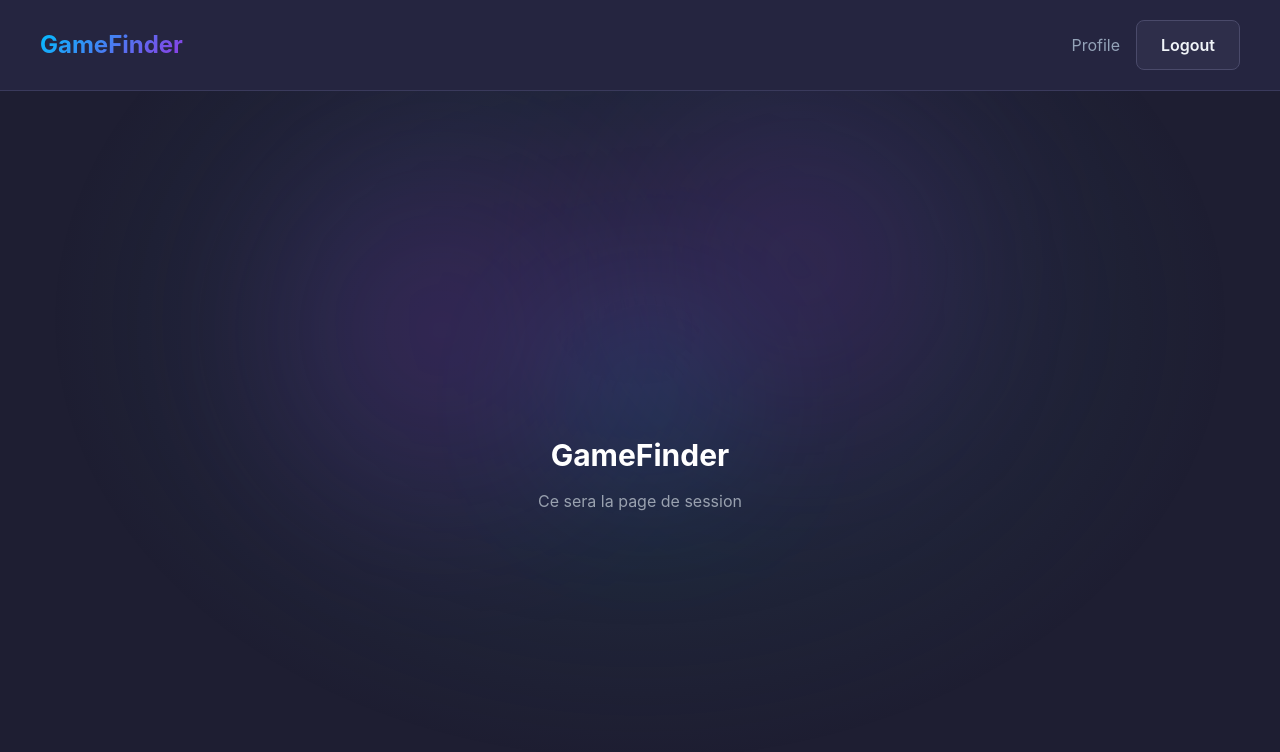
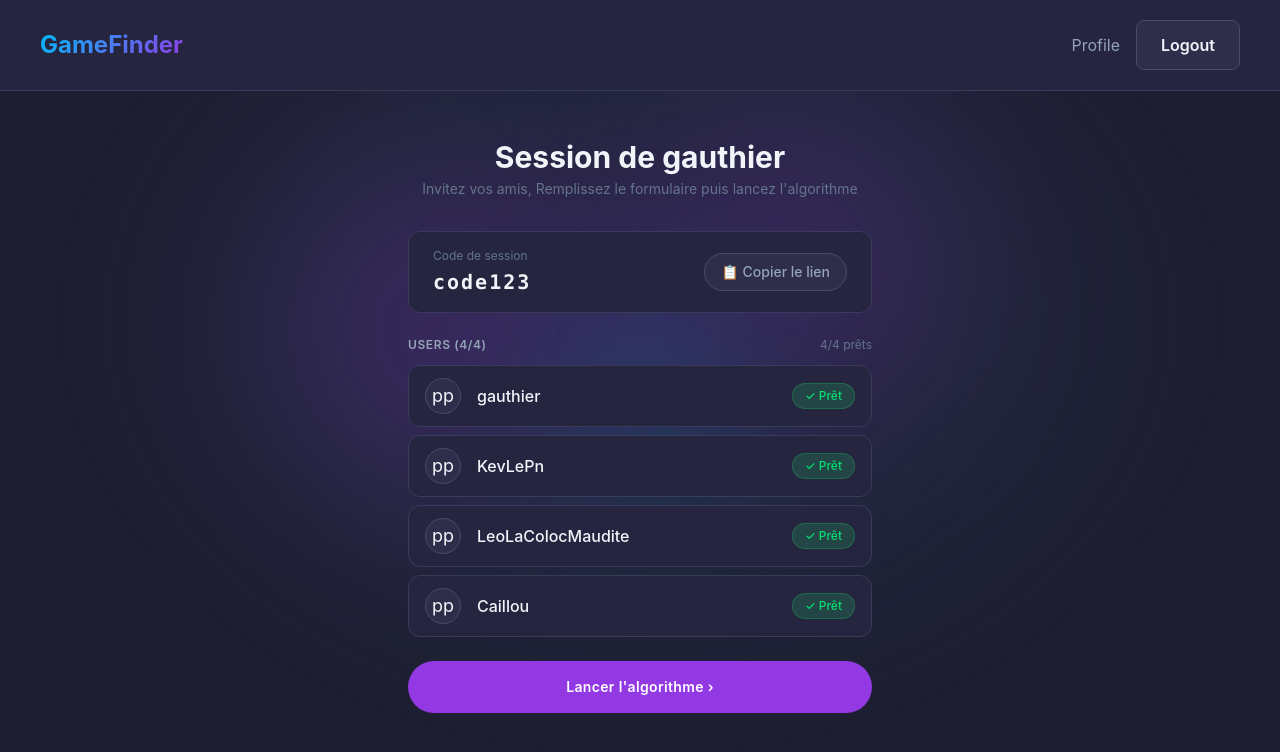
Before and after one commit to gaesteve42/ft-transcendence, a React (Vite) app in the folder frontend/: page /session in a window 1280 px wide. Shown: the top 752 px of the page. Built offline with nearby package versions, Linux system fonts and the light colour scheme; sample sign-in values are in the browser's storage.

Commit message:
creation of the session page, a lot of placeholders for now.

```diff
--- a/frontend/src/components/layout/Layout.tsx
+++ b/frontend/src/components/layout/Layout.tsx
@@ -10,24 +10,24 @@ function Layout() {
 						background: 'radial-gradient(ellipse at 50% 40%, rgba(80, 60, 120, 0.20) 0%, rgba(40, 80, 100, 0.15) 35%, transparent 65%)',
 					}}
 				/>
-				<div className="absolute top-[10%] left-[15%] w-[500px] h-[500px]"
+				<div className="absolute top-[10%] left-[15%] w-125 h-125"
 					style={{
 						background: 'radial-gradient(circle, #9239e4, transparent 75%)',
-						opacity: 0.18,
+						opacity: 0.25,
 						filter: 'blur(60px)',
 					}}
 				/>
-				<div className="absolute top-[25%] left-[35%] w-[400px] h-[400px] ..."
+				<div className="absolute top-[25%] left-[35%] w-100 h-100 ..."
 					style={{
 						background: 'radial-gradient(circle, #00bfff, transparent 50%)',
-						opacity: 0.18,
+						opacity: 0.25,
 						filter: 'blur(70px)',
 					}}
 				/>
-				<div className="absolute top-[5%] left-[45%] w-[450px] h-[450px] ..."
+				<div className="absolute top-[5%] left-[45%] w-110 h-110 ..."
 					style={{
 						background: 'radial-gradient(circle, #9239e4, transparent 80%)',
-						opacity: 0.18,
+						opacity: 0.25,
 						filter: 'blur(80px)',
 					}}
 				/>
--- a/frontend/src/pages/Session.tsx
+++ b/frontend/src/pages/Session.tsx
@@ -1,13 +1,196 @@
-function Session()
-{
-	return(
-	<div className="min-h-screen text-white flex items-center justify-center">
-		<div className="text-center">
-			<h1 className="text-3xl font-bold mb-4">GameFinder</h1>
-			<p className="text-gray-400 mb-8">Ce sera la page de session</p>
+import { useState } from 'react'
+import Button from '../components/ui/Button'
+
+// Types
+type SessionPhase = 'setup' | 'results'
+
+type User = {
+	id: string
+	username: string
+	avatar: string
+	isReady: boolean
+	isHost: boolean
+}
+
+type GameResult = {
+	id: number
+	title: string
+	genre: string
+	coverColor: string
+}
+
+const mockUsers: User[] = [
+	{ id: '1', username: 'gauthier', avatar: 'pp', isReady: true, isHost: true },
+	{ id: '2', username: 'KevLePn', avatar: 'pp', isReady: true, isHost: false },
+	{ id: '3', username: 'LeoLaColocMaudite', avatar: 'pp', isReady: true, isHost: false},
+	{ id: '4', username: 'Caillou', avatar: 'pp', isReady: true, isHost: false},
+]
+
+const mockGames: GameResult[] = [
+	{ id: 1, title: 'Among Us', genre: 'Party', coverColor: '#1a1a2e' },
+	{ id: 2, title: 'Stardew Valley', genre: 'Simulation', coverColor: '#2d4a2d' },
+	{ id: 3, title: 'Rocket League', genre: 'Sport', coverColor: '#1a2e4a' },
+	{ id: 4, title: 'Minecraft', genre: 'Sandbox', coverColor: '#4a3a1a' },
+	{ id: 5, title: 'Fall Guys', genre: 'Party', coverColor: '#4a1a3a' },
+]
+
+function Session() {
+	const [phase, setPhase] = useState<SessionPhase>('setup')
+	const [users, setUsers] = useState<User[]>(mockUsers)
+	const [sessionCode] = useState('code123')
+	const [isCalculating, setIsCalculating] = useState(false)
+	const [revealedGames, setRevealedGames] = useState(0)
+	const [copied, setCopied] = useState(false)
+	const allReady = users.every(p => p.isReady)
+
+	const toggleReady = () => setUsers(prev =>
+		prev.map(p => p.isHost ? { ...p, isReady: !p.isReady } : p)
+	)
+
+	const copyCode = () => {
+		navigator.clipboard.writeText(sessionCode)
+		setCopied(true)
+		setTimeout(() => setCopied(false), 2000)
+	}
+
+	const resetSession = () => {
+		setPhase('setup')
+		setUsers(mockUsers)
+		setRevealedGames(0)
+	}
+
+	const launchAlgo = async () => {
+		setIsCalculating(true)
+		await new Promise(r => setTimeout(r, 2000))
+		setIsCalculating(false)
+		setPhase('results')
+		mockGames.forEach((_, i) => {
+			setTimeout(() => setRevealedGames(i + 1), i * 400)
+		})
+	}
+	if (isCalculating) {
+		return (
+			<div className="flex items-center justify-center min-h-[60vh]">
+				<div className="text-center">
+					<div className="text-5xl mb-4 animate-glow-pulse">⟳</div>
+					<p className="text-text-secondary text-lg">Calcul en cours...</p>
+					<p className="text-text-muted text-sm mt-2">L'algorithme analyse les goûts de votre groupe</p>
+				</div>
+			</div>
+		)
+	}
+
+	if (phase === 'results') {
+		return (
+			<div className="px-6 py-12">
+				<h1 className="text-3xl font-bold text-center mb-2 text-gradient-main">Vos jeux recommandés</h1>
+				<p className="text-text-muted text-center mb-12">Basé sur les goûts de votre groupe</p>
+
+				<div className="flex flex-wrap justify-center gap-6 mb-12">
+					{mockGames.map((game, i) => (
+						<div
+							key={game.id}
+							className={`w-60 h-100 rounded-2xl p-5 flex flex-col justify-end transition-all duration-500 ${
+								i < revealedGames ? 'opacity-100 translate-y-0' : 'opacity-0 translate-y-6'
+							}`}
+							style={{ backgroundColor: game.coverColor }}
+						>
+							<p className="font-bold text-white text-base">{game.title}</p>
+							<p className="text-xs text-white/50 mt-1">{game.genre}</p>
+						</div>
+					))}
+				</div>
+
+				<div className="text-center">
+					<Button variant="secondary" onClick={resetSession}>Nouvelle session</Button>
+				</div>
+			</div>
+		)
+	}
+
+	const hostParticipant = users.find(p => p.isHost)!
+	return (
+		<div className="max-w-lg mx-auto px-6 py-12">
+			<h1 className="text-3xl font-bold mb-1 text-center"> Session de {users.find(p => p.isHost)?.username} </h1>
+			<p className="text-text-muted text-sm mb-8 text-center">Invitez vos amis, Remplissez le formulaire puis lancez l'algorithme</p>
+			{/* Code de session */}
+			<div className="bg-dark-800 border border-dark-600 rounded-xl px-6 py-4 flex items-center justify-between mb-6">
+				<div>
+					<p className="text-text-muted text-xs mb-1">Code de session</p>
+					<p className="font-mono text-xl font-bold tracking-widest text-text-purple">{sessionCode}</p>
+				</div>
+				<button
+					onClick={copyCode}
+					className={`px-4 py-2 rounded-full text-sm font-medium transition-all duration-300 border ${
+						copied
+							? 'bg-green-500/20 text-green-400 border-green-500/30 scale-105'
+							: 'bg-dark-700 text-text-secondary border-dark-500 hover:border-violet-500/50 hover:text-text-purple'
+					}`}
+				>
+					{copied ? '✓ Copié' : '📋 Copier le lien'}
+				</button>
+			</div>
+			{/* Liste des participants */}
+			<div className="mb-6">
+				<div className="flex items-center justify-between mb-3">
+					<p className="text-text-secondary text-xs font-semibold uppercase tracking-wider">
+						Users ({users.length}/4)
+					</p>
+					<p className="text-text-muted text-xs">
+						{users.filter(p => p.isReady).length}/{users.length} prêts
+					</p>
+				</div>
+				<div className="space-y-2">
+					{users.map(p => (
+						<div key={p.id} className="bg-dark-800 border border-dark-600 rounded-xl px-4 py-3 flex items-center gap-4">
+							<div className="w-9 h-9 rounded-full bg-dark-700 border border-dark-500 flex items-center justify-center text-lg shrink-0">
+								{p.avatar}
+							</div>
+							<span className="flex-1 text-text-purple font-medium">{p.username}</span>
+							{p.isHost ? (
+								<button
+									onClick={toggleReady}
+									className={`px-3 py-1 rounded-full text-xs font-medium border transition-all ${
+										hostParticipant.isReady
+											? 'bg-green-500/20 text-green-400 border-green-500/30'
+											: 'bg-dark-700 text-text-muted border-dark-500 hover:border-violet-500/50'
+									}`}
+								>
+									{hostParticipant.isReady ? '✓ Prêt' : 'Pas prêt'}
+								</button>
+							) : (
+								<span className={`px-3 py-1 rounded-full text-xs font-medium border ${
+									p.isReady
+										? 'bg-green-500/20 text-green-400 border-green-500/30'
+										: 'bg-dark-700 text-text-muted border-dark-500'
+								}`}>
+									{p.isReady ? '✓ Prêt' : 'En attente...'}
+								</span>
+							)}
+						</div>
+					))}
+				</div>
+			</div>
+			{/* Lancer */}
+			<div>
+				{!allReady && (
+					<p className="text-text-muted text-xs text-center mb-3">
+						En attente que tous les participants soient prêts...
+					</p>
+				)}
+				<button
+					onClick={launchAlgo}
+					disabled={!allReady}
+					className={`w-full py-4 rounded-full font-semibold transition-all text-sm tracking-wide ${
+						allReady
+							? 'bg-violet-500 hover:bg-violet-600 text-white hover:shadow-[0_0_25px_rgba(146,57,228,0.5)]'
+							: 'bg-dark-800 border border-dark-600 text-text-muted cursor-not-allowed'
+					}`}
+				>
+					Lancer l'algorithme ›
+				</button>
+			</div>
 		</div>
-	</div>
 	)
 }
-
 export default Session
```
